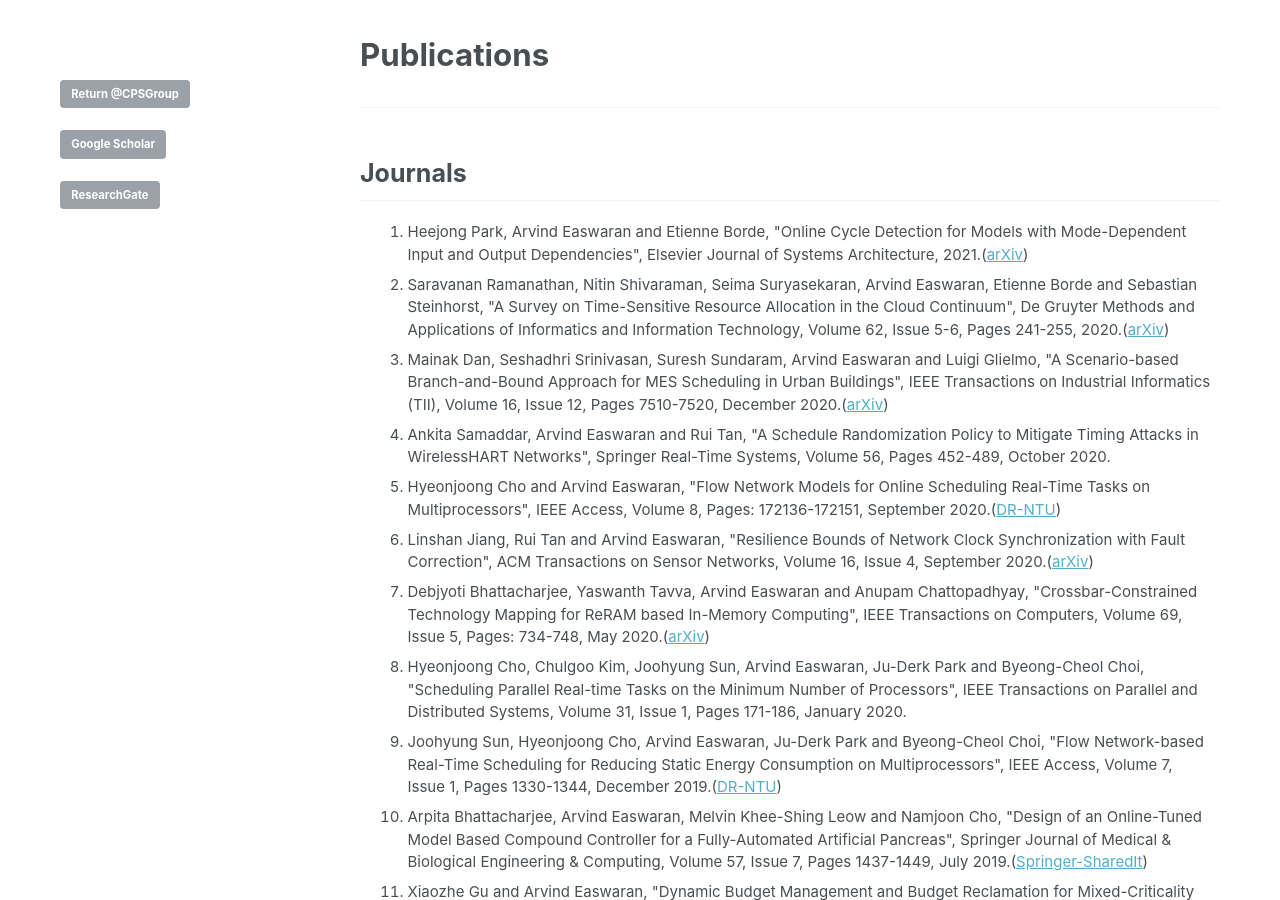
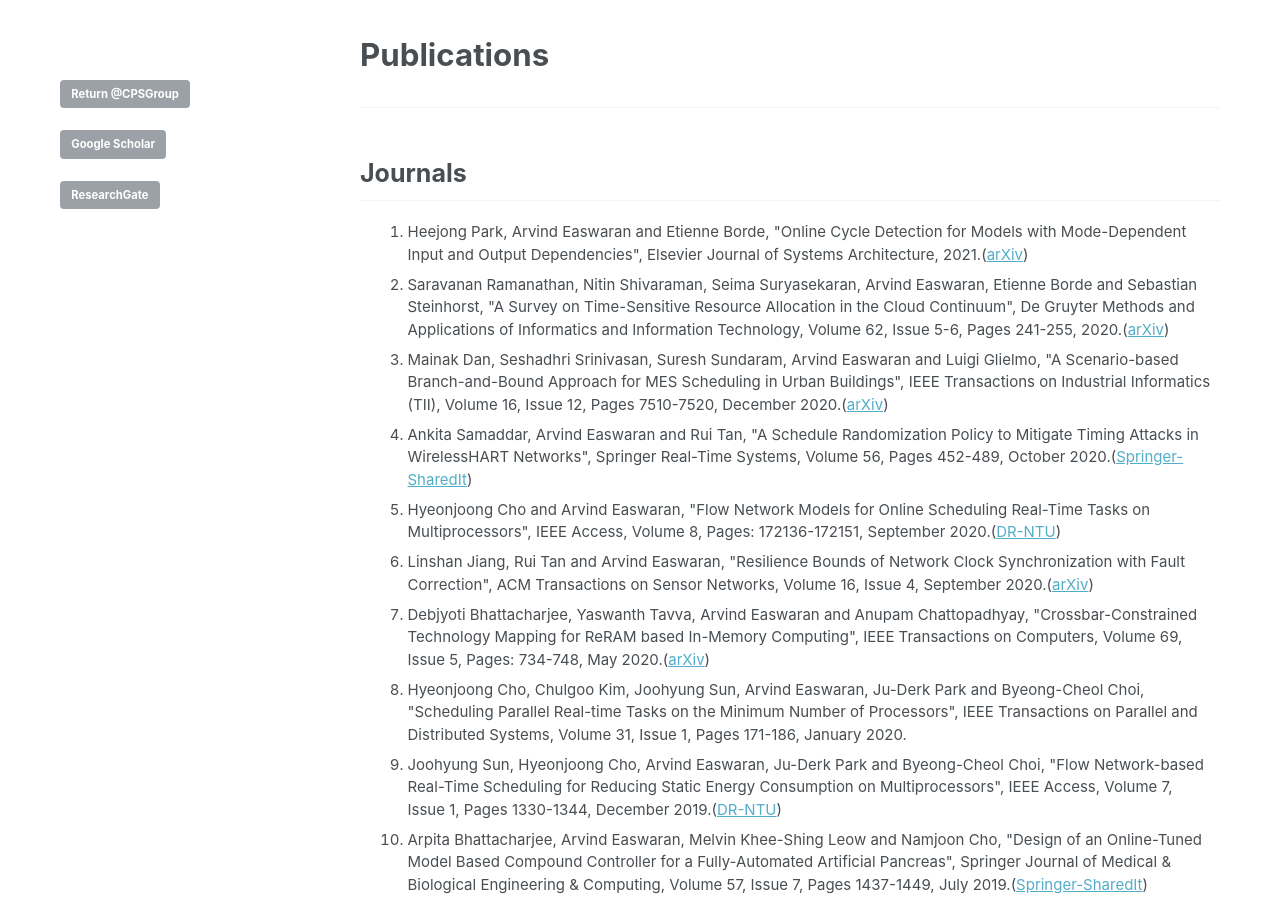
Before and after one commit to CPS-research-group/CPS-research-group.github.io, a Jekyll site: the page built from _pages/research_profile.md, in a window 1280 px wide and 900 px high. Built offline with Jekyll 4.4.1, drawn with Linux system fonts in a browser that asks for light colours.

Commit message:
Updates.

```diff
--- a/_pages/research_profile.md
+++ b/_pages/research_profile.md
@@ -26,7 +26,7 @@ a.a:active {color:#0000FF; text-decoration:none;}
       			<li class="a">Heejong Park, Arvind Easwaran and Etienne Borde, "Online Cycle Detection for Models with Mode-Dependent Input and Output Dependencies", Elsevier Journal of Systems Architecture, 2021.(<a href="https://arxiv.org/abs/2102.01928">arXiv</a>)</li>
 			<li class="a">Saravanan Ramanathan, Nitin Shivaraman, Seima Suryasekaran, Arvind Easwaran, Etienne Borde and Sebastian Steinhorst, "A Survey on Time-Sensitive Resource Allocation in the Cloud Continuum", De Gruyter Methods and Applications of Informatics and Information Technology, Volume 62, Issue 5-6, Pages 241-255, 2020.(<a href="https://arxiv.org/abs/2004.14559">arXiv</a>)</li>
 			<li class="a">Mainak Dan, Seshadhri Srinivasan, Suresh Sundaram, Arvind Easwaran and Luigi Glielmo, "A Scenario-based Branch-and-Bound Approach for MES Scheduling in Urban Buildings", IEEE Transactions on Industrial Informatics (TII), Volume 16, Issue 12, Pages 7510-7520, December 2020.(<a href="http://arxiv.org/abs/2003.03750">arXiv</a>)</li>
-			<li class="a">Ankita Samaddar, Arvind Easwaran and Rui Tan, "A Schedule Randomization Policy to Mitigate Timing Attacks in WirelessHART Networks", Springer Real-Time Systems, Volume 56, Pages 452-489, October 2020.</li>
+			<li class="a">Ankita Samaddar, Arvind Easwaran and Rui Tan, "A Schedule Randomization Policy to Mitigate Timing Attacks in WirelessHART Networks", Springer Real-Time Systems, Volume 56, Pages 452-489, October 2020.(<a href="https://rdcu.be/b6ykG">Springer-SharedIt</a>)</li>
       			<li class="a">Hyeonjoong Cho and Arvind Easwaran, "Flow Network Models for Online Scheduling Real-Time Tasks on Multiprocessors", IEEE Access, Volume 8, Pages: 172136-172151, September 2020.(<a href="https://dr.ntu.edu.sg/handle/10356/145816">DR-NTU</a>)</li>
 			<li class="a">Linshan Jiang, Rui Tan and Arvind Easwaran, "Resilience Bounds of Network Clock Synchronization with Fault Correction", ACM Transactions on Sensor Networks, Volume 16, Issue 4, September 2020.(<a href="http://arxiv.org/abs/2006.15832">arXiv</a>)</li>
     			<li class="a">Debjyoti Bhattacharjee, Yaswanth Tavva, Arvind Easwaran and Anupam Chattopadhyay, "Crossbar-Constrained Technology Mapping for ReRAM based In-Memory Computing", IEEE Transactions on Computers, Volume 69, Issue 5, Pages: 734-748, May 2020.(<a href="https://arxiv.org/abs/1809.08195">arXiv</a>)</li>
```
